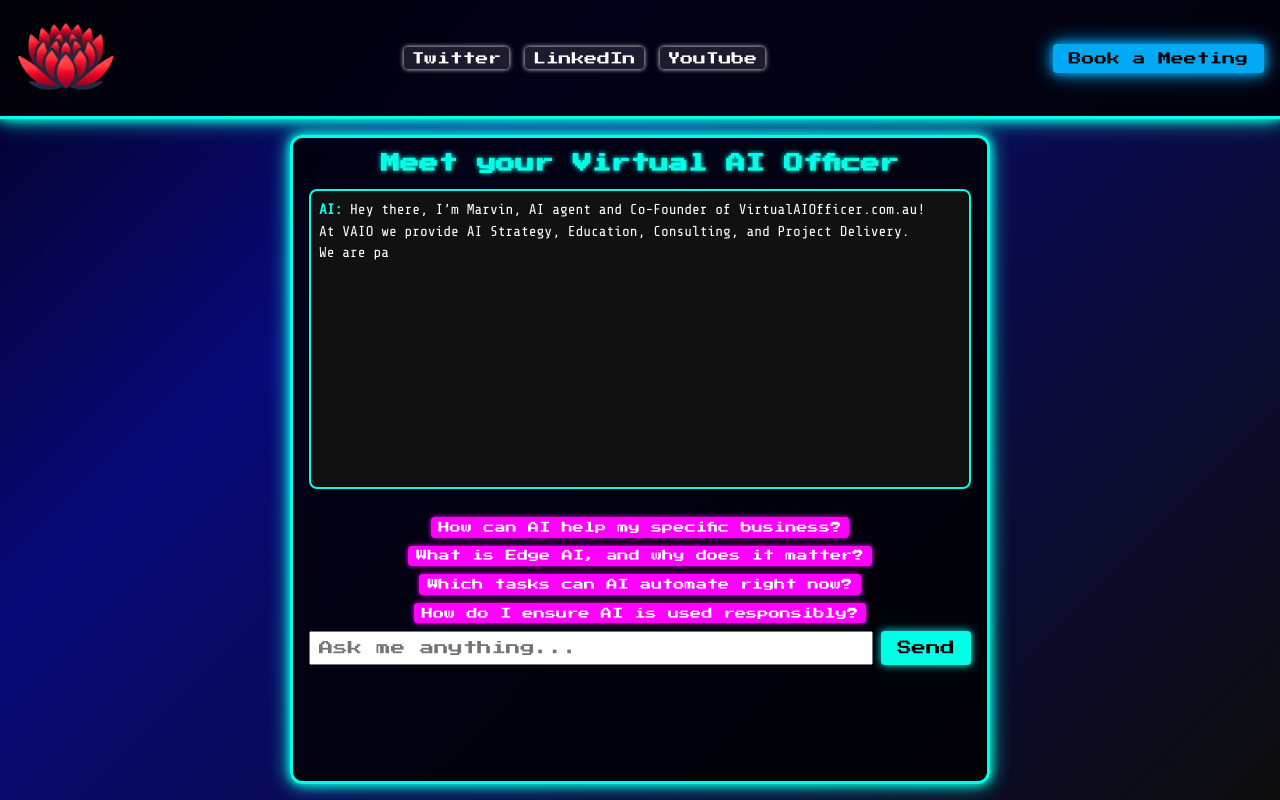
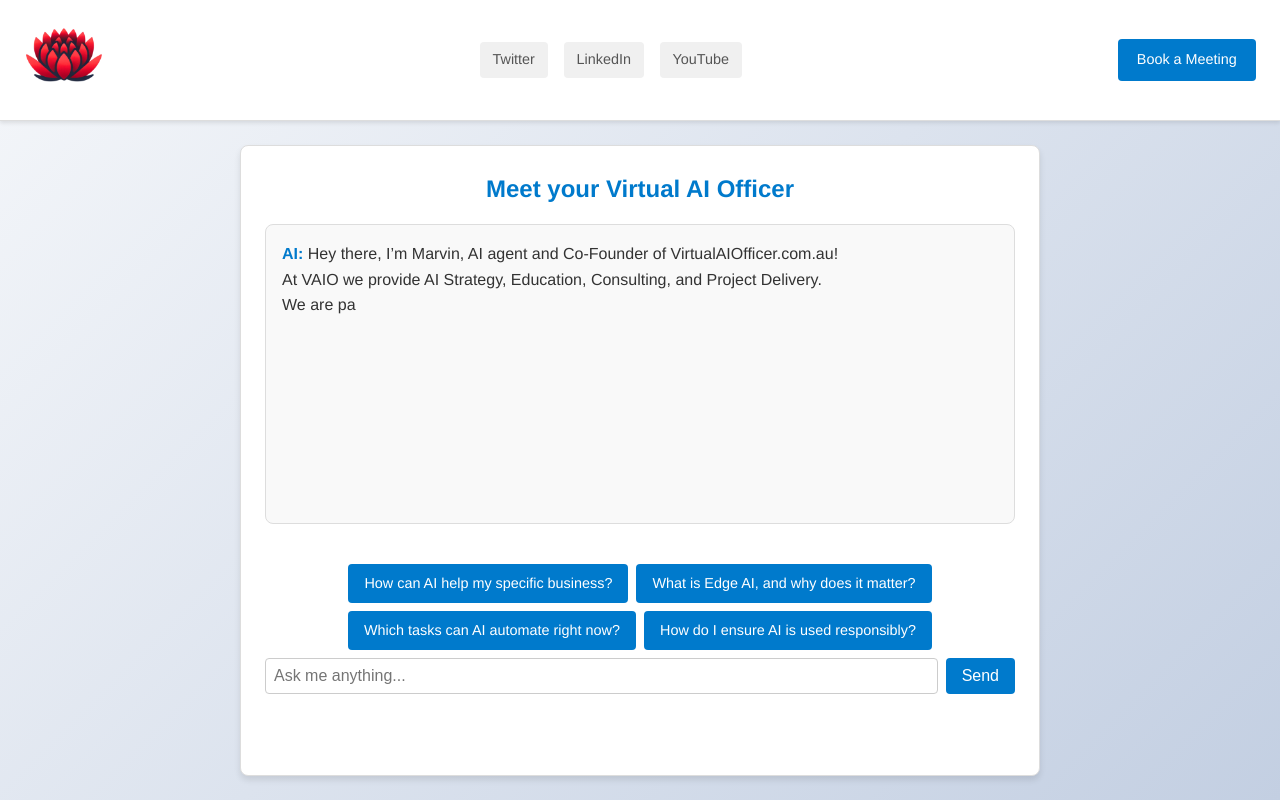
Before and after one commit to simwilso/virtualaiofficer-site, a website: page index.html in a window 1280 px wide. Drawn offline with nearby package versions, Linux system fonts and the light colour scheme.

Commit message:
Update style.css

```diff
--- a/style.css
+++ b/style.css
@@ -1,37 +1,37 @@
 /* style.css */
 
-/* BASIC RESET & BODY STYLES */
+/* BASIC RESET & GLOBAL STYLES */
 * {
   box-sizing: border-box;
   margin: 0;
   padding: 0;
 }
 
-/* Fallback font is 'Press Start 2P' but we use a more readable font in most cases */
 body {
-  font-family: 'Press Start 2P', monospace;
-  background: linear-gradient(135deg, #020024 0%, #090979 30%, #0c0c0c 100%);
-  color: #fff;
+  font-family: "Helvetica Neue", Arial, sans-serif;
+  background: linear-gradient(135deg, #f5f7fa 0%, #c3cfe2 100%);
+  color: #333;
   min-height: 100vh;
   display: flex;
   flex-direction: column;
+  line-height: 1.6;
 }
 
-/* TOP BAR / HEADER */
+/* HEADER / TOP BAR */
 .top-bar {
   display: flex;
   align-items: center;
   justify-content: space-between;
-  padding: 0.5rem 1rem;
-  background-color: rgba(0, 0, 0, 0.8);
-  border-bottom: 3px solid #00ffe7;
-  box-shadow: 0 0 10px #00ffe7, 0 0 20px #00ffe7;
+  padding: 1rem 1.5rem;
+  background-color: #ffffff;
+  border-bottom: 1px solid #ddd;
+  box-shadow: 0 2px 4px rgba(0, 0, 0, 0.1);
   flex-wrap: wrap;
 }
 
-.logo {
-  font-size: 1rem;
-  color: #00ffe7;
+.logo img {
+  height: 80px;
+  width: auto;
 }
 
 .social-links {
@@ -40,70 +40,56 @@
   flex-wrap: wrap;
 }
 .social-links a {
-  color: #fff;
+  color: #555;
   text-decoration: none;
-  font-size: 0.8rem;
-  background: rgba(255, 255, 255, 0.1);
-  padding: 0.3rem 0.5rem;
+  font-size: 0.9rem;
+  background: #f0f0f0;
+  padding: 0.4rem 0.8rem;
   border-radius: 4px;
-  box-shadow: 0 0 5px #fff;
-  transition: background 0.3s, box-shadow 0.3s;
+  transition: background 0.3s;
 }
 .social-links a:hover {
-  background: rgba(255, 255, 255, 0.3);
-  box-shadow: 0 0 8px #fff;
+  background: #e0e0e0;
 }
 
 /* BOOK MEETING BUTTON */
 .book-meeting-btn {
-  font-family: inherit;
-  background-color: #03a9f4;
-  color: #000;
-  padding: 0.5rem 1rem;
-  font-size: 0.8rem;
+  background-color: #007acc;
+  color: #fff;
+  padding: 0.6rem 1.2rem;
+  font-size: 0.9rem;
   border: none;
   border-radius: 4px;
   cursor: pointer;
   text-decoration: none;
-  box-shadow: 0 0 10px #03a9f4, 0 0 20px #03a9f4;
-  transition: background 0.3s, box-shadow 0.3s;
+  transition: background 0.3s;
 }
 .book-meeting-btn:hover {
-  background-color: #0288d1;
-  box-shadow: 0 0 10px #0288d1, 0 0 20px #0288d1;
+  background-color: #005fa3;
 }
 
-/* CHAT CONTAINER */
+/* MAIN CHAT CONTAINER */
 .chat-container {
   flex: 1;
   display: flex;
   flex-direction: column;
   align-items: center;
-  margin: 1rem auto;
+  margin: 1.5rem auto;
   width: 90%;
-  max-width: 700px;
-  background-color: rgba(0, 0, 0, 0.8);
-  border: 3px solid #00ffe7;
-  border-radius: 12px;
-  padding: 1rem;
-  box-shadow: 0 0 10px #00ffe7, 0 0 20px #00ffe7;
+  max-width: 800px;
+  background-color: #ffffff;
+  border: 1px solid #ddd;
+  border-radius: 8px;
+  padding: 1.5rem;
+  box-shadow: 0 4px 6px rgba(0, 0, 0, 0.1);
   text-align: center;
 }
 
-/* Footer */
-.footer {
-  background-color: #f9f9f9;
-  color: #333;
-  padding: 20px;
-  text-align: center;
-}
-
-/* TITLE */
+/* CHAT TITLE */
 .chat-title {
-  font-size: 1.2rem;
+  font-size: 1.5rem;
   margin-bottom: 1rem;
-  color: #00ffe7;
-  text-shadow: 0 0 5px #00ffe7;
+  color: #007acc;
   font-weight: bold;
 }
 
@@ -111,31 +97,24 @@
 .chat-display {
   width: 100%;
   height: 300px;
-  background-color: #111;
-  border: 2px solid #00ffe7;
+  background-color: #f9f9f9;
+  border: 1px solid #ddd;
   border-radius: 8px;
   overflow-y: auto;
-  padding: 0.5rem;
-  margin-bottom: 0.75rem;
+  padding: 1rem;
+  margin-bottom: 1rem;
   text-align: left;
-  font-size: 0.9rem;
+  font-size: 1rem;
+  color: #333;
 }
 
-/* MESSAGES */
+/* CHAT MESSAGES */
 .chat-message {
   margin-bottom: 0.5rem;
-  line-height: 1.5;
-  font-family: 'Share Tech Mono', monospace;
+  font-family: "Helvetica Neue", Arial, sans-serif;
 }
 .chat-message strong {
-  color: #00ffe7;
-}
-
-/* Logo Styling */
-.logo img {
-  height: 100px;
-  width: auto;
-  display: block;
+  color: #007acc;
 }
 
 /* PROMPT SUGGESTIONS */
@@ -144,30 +123,25 @@
   flex-wrap: wrap;
   justify-content: center;
   gap: 0.5rem;
-  margin-top: 0.5rem;
+  margin-top: 1rem;
   padding: 0.5rem;
   width: 100%;
-  max-width: 700px;
+  max-width: 800px;
+}
+.prompt-suggestion {
+  background-color: #007acc;
+  color: #fff;
+  font-size: 0.9rem;
+  padding: 0.5rem 1rem;
+  border-radius: 4px;
+  cursor: pointer;
+  transition: background 0.2s, box-shadow 0.2s;
+}
+.prompt-suggestion:hover {
+  background-color: #005fa3;
 }
 
-/* Prompt suggestion buttons */
-.prompt-suggestion {
-  background-color: #ff00ff;
-  color: #fff;
-  font-size: 0.7rem;
-  padding: 0.3rem 0.5rem;
-  border-radius: 4px;
-  cursor: pointer;
-  box-shadow: 0 0 5px #ff00ff;
-  transition: background 0.2s, box-shadow 0.2s;
-  white-space: nowrap;
-}
-.prompt-suggestion:hover {
-  background-color: #c300c3;
-  box-shadow: 0 0 10px #c300c3;
-}
-
-/* CHAT INPUT & BUTTON */
+/* CHAT INPUT & SEND BUTTON */
 .chat-input-container {
   width: 100%;
   display: flex;
@@ -177,29 +151,37 @@
 .chat-input {
   flex: 1;
   padding: 0.5rem;
-  font-family: inherit;
-  font-size: 0.9rem;
+  font-size: 1rem;
+  border: 1px solid #ccc;
+  border-radius: 4px;
 }
 .chat-send-btn {
   padding: 0.5rem 1rem;
-  font-family: inherit;
-  cursor: pointer;
-  background: #00ffe7;
-  color: #000;
+  background: #007acc;
+  color: #fff;
   border: none;
   border-radius: 4px;
-  font-size: 0.9rem;
-  box-shadow: 0 0 8px #00ffe7;
+  font-size: 1rem;
+  cursor: pointer;
   transition: background 0.3s, box-shadow 0.3s;
 }
 .chat-send-btn:hover {
-  background: #00bfb2;
-  box-shadow: 0 0 12px #00bfb2;
+  background: #005fa3;
+  box-shadow: 0 0 8px rgba(0, 0, 0, 0.2);
 }
 
-/* ------------------ Mobile Responsive Styles ------------------ */
+/* FOOTER */
+.footer {
+  background-color: #f9f9f9;
+  color: #333;
+  padding: 20px;
+  text-align: center;
+}
+
+/* ------------------ Responsive Styles ------------------ */
+
+/* Mobile Devices (max-width: 600px) */
 @media (max-width: 600px) {
-  /* Adjust header layout */
   .top-bar {
     flex-direction: column;
     align-items: center;
@@ -210,43 +192,41 @@
     gap: 0.5rem;
     margin-top: 0.5rem;
   }
-  /* Reduce font sizes for better mobile readability */
   body {
     font-size: 14px;
   }
   .chat-title {
-    font-size: 1rem;
+    font-size: 1.2rem;
   }
   .chat-display {
     height: auto;
+    font-size: 0.9rem;
+  }
+  .book-meeting-btn {
+    padding: 0.5rem 1rem;
     font-size: 0.8rem;
   }
-  .book-meeting-btn {
-    padding: 0.5rem;
-    font-size: 0.7rem;
-  }
-  /* Make the chat container full-width on small screens */
   .chat-container {
     width: 95%;
-    margin: 0.5rem auto;
-    padding: 0.5rem;
+    margin: 1rem auto;
+    padding: 1rem;
   }
 }
 
-/* ------------------ Tablet Styles ------------------ */
+/* Tablets (min-width: 601px and max-width: 1024px) */
 @media (min-width: 601px) and (max-width: 1024px) {
   body {
     font-size: 15px;
   }
   .chat-title {
-    font-size: 1.1rem;
+    font-size: 1.3rem;
   }
   .chat-display {
     height: 250px;
+    font-size: 0.95rem;
+  }
+  .book-meeting-btn {
+    padding: 0.5rem 1rem;
     font-size: 0.85rem;
   }
-  .book-meeting-btn {
-    padding: 0.5rem 0.75rem;
-    font-size: 0.75rem;
-  }
 }
```
